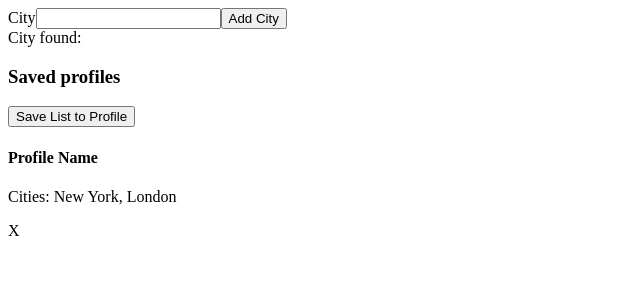
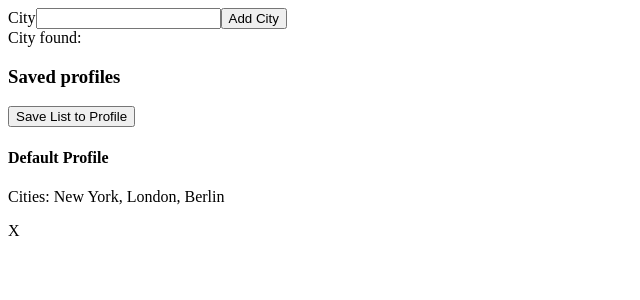
Before and after one commit to nataliakielbicka/weatherapp, an Angular app: page / in a window 1280 px wide. Shown: the top 300 px of the page, without its empty margins (0-640 px from the left). Built offline with nearby package versions, Linux system fonts and the light colour scheme.

Commit message:
create profile service not working yet

```diff
--- /dev/null
+++ b/src/app/profile.service.ts
@@ -0,0 +1,22 @@
+import { Injectable } from '@angular/core';
+import { Profile } from './profile';
+
+@Injectable()
+export class ProfileService {
+
+  private profiles: Profile[] = [
+    new Profile('Default Profile', ['New York, London, Berlin'])
+  ];
+  constructor() { }
+
+  saveNewProfile(cities: string[]) {
+    const profileName = 'Profile' + this.profiles.length;
+    const profile = new Profile(profileName, cities);
+    this.profiles.push(profile);
+  }
+
+  getProfiles() {
+    return this.profiles;
+  }
+
+}
--- /dev/null
+++ b/src/app/profile.ts
@@ -0,0 +1,3 @@
+export class Profile {
+    constructor(public profileName: string, public cities: string[]) {};
+}
--- a/src/app/sidebar/sidebar.component.html
+++ b/src/app/sidebar/sidebar.component.html
@@ -1,7 +1,7 @@
 <h3>Saved profiles</h3>
 <button (click)="onSaveNew()">Save List to Profile</button>
-<article class="profile">
-  <h4>Profile Name</h4>
-  <p>Cities: New York, London</p>
-  <span class="delete" (click)="onDeleteProfile($event)">X</span>
+<article class="profile" *ngFor="let profile of profiles">
+  <h4>{{ profile.profileName }}</h4>
+  <p>Cities: {{ profile.cities.join(',') }}</p>
+  <span class="delete" (click)="onDeleteProfile($event, profile)">X</span>
 </article>
--- a/src/app/sidebar/sidebar.component.ts
+++ b/src/app/sidebar/sidebar.component.ts
@@ -1,15 +1,28 @@
 import { Component, OnInit } from '@angular/core';
+import { Profile } from '../profile';
+import { ProfileService } from '../profile.service';
+import { WeatherService } from '../weather.service';
+import { WeatherItem } from '../weather-item/weather-item';
 
 @Component({
   selector: 'app-sidebar',
   templateUrl: './sidebar.component.html',
-  styleUrls: ['./sidebar.component.css']
+  styleUrls: ['./sidebar.component.css'],
+  providers: [ProfileService, WeatherService]
 })
 export class SidebarComponent implements OnInit {
+  profiles: Profile[];
 
-  constructor() { }
+  constructor(private _profileService: ProfileService, private _weatherService: WeatherService) { }
 
+  onSaveNew() {
+    const cities = this._weatherService.getWeatherItems().map(function (element: WeatherItem) {
+      return element.cityName;
+    })
+    this._profileService.saveNewProfile(cities);
+  }
   ngOnInit() {
+    this.profiles = this._profileService.getProfiles();
   }
 
 }
```
Also changed, not shown: 1 other file (tests, documents, lock files or other folders).
